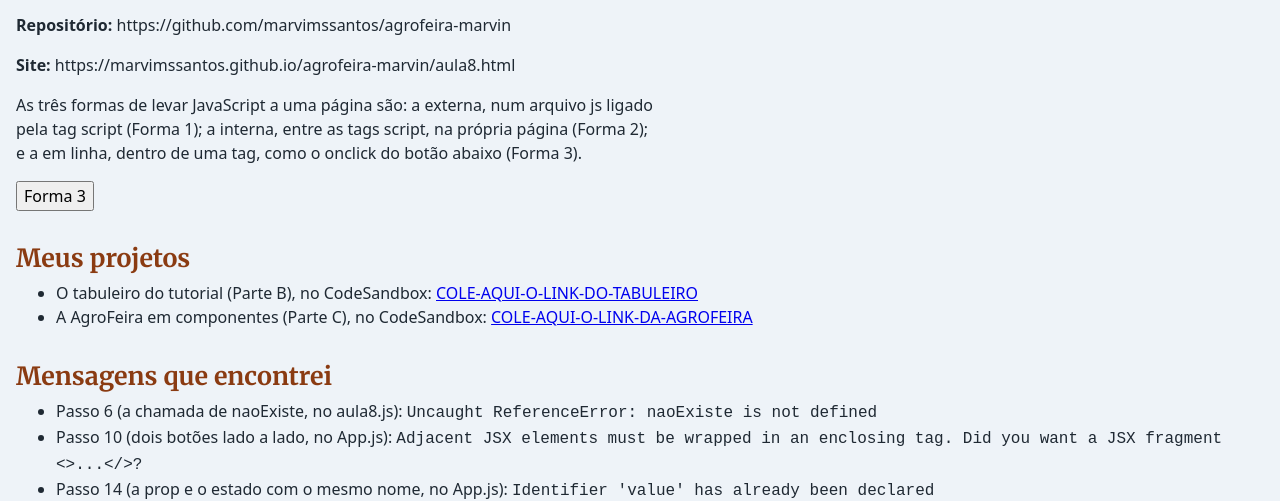
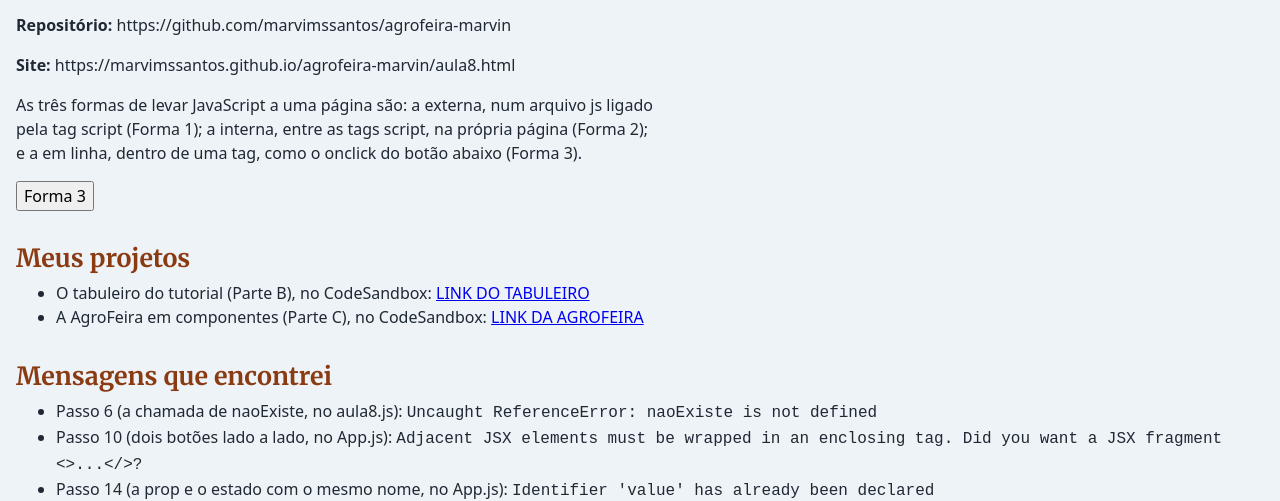
Before and after one commit to marvimssantos/agrofeira-marvin, a plain HTML site: page aula8.html in a window 1280 px wide. Shown: the part 303-804 px from the top of the page. Drawn offline with Linux system fonts and the light colour scheme.

Commit message:
mudança

```diff
--- a/aula8.html
+++ b/aula8.html
@@ -51,8 +51,8 @@
         <h2>Meus projetos</h2>
 
         <ul>
-            <li>O tabuleiro do tutorial (Parte B), no CodeSandbox: <a href="https://codesandbox.io/p/sandbox/react-dev-forked-n3xrkg">COLE-AQUI-O-LINK-DO-TABULEIRO</a></li>
-            <li>A AgroFeira em componentes (Parte C), no CodeSandbox: <a href="https://codesandbox.io/p/sandbox/react-dev-forked-vpc4wm">COLE-AQUI-O-LINK-DA-AGROFEIRA</a></li>
+            <li>O tabuleiro do tutorial (Parte B), no CodeSandbox: <a href="https://codesandbox.io/p/sandbox/react-dev-forked-n3xrkg">LINK DO TABULEIRO</a></li>
+            <li>A AgroFeira em componentes (Parte C), no CodeSandbox: <a href="https://codesandbox.io/p/sandbox/react-dev-forked-vpc4wm">LINK DA AGROFEIRA</a></li>
         </ul>
 
         <h2>Mensagens que encontrei</h2>
```
